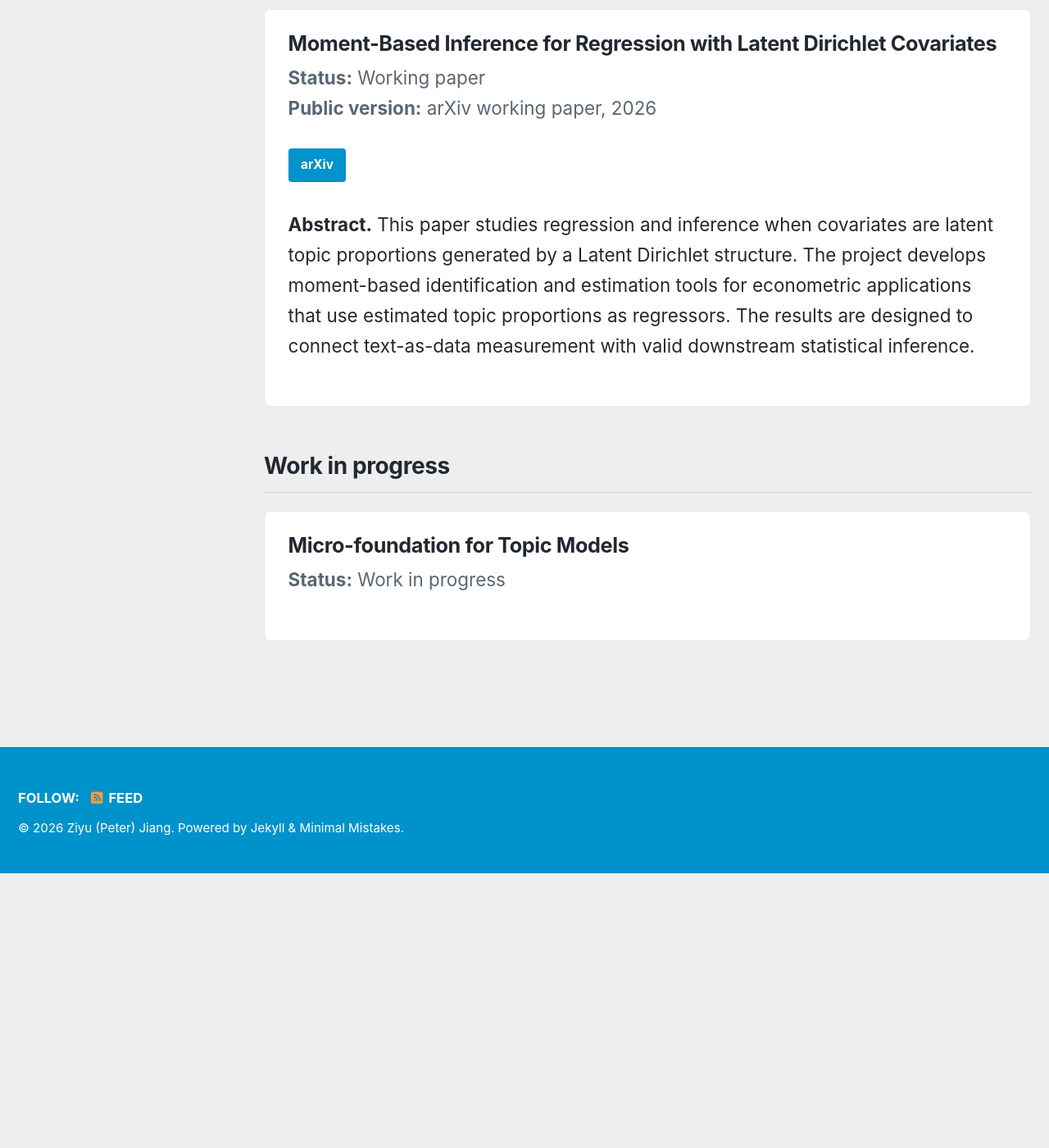
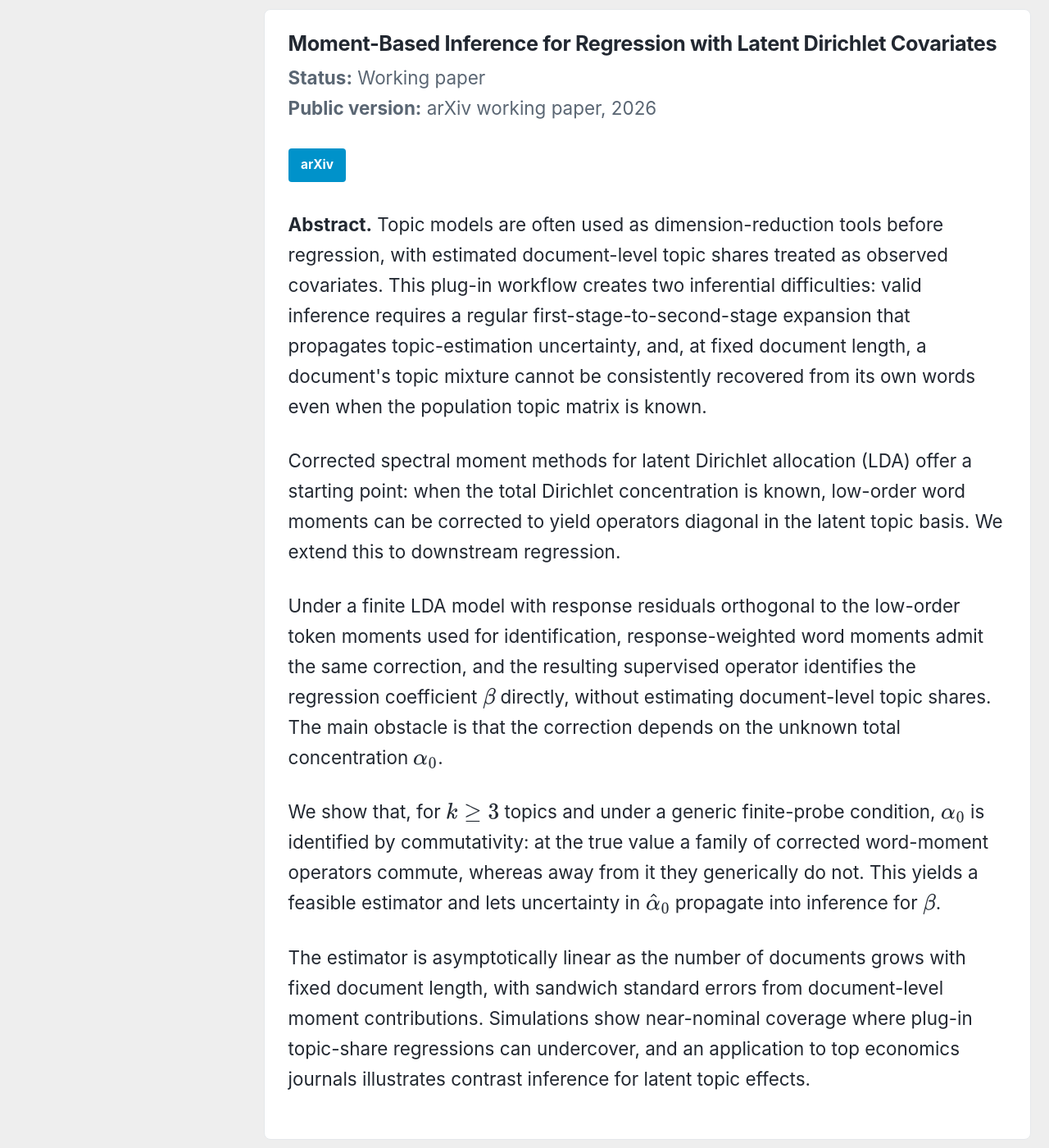
Before and after one commit to ziyupeterjiang/ziyupeterjiang.github.io, a Jekyll site: the page built from _pages/research.md, in a window 1280 px wide and 1400 px high, scrolled down 1305 px. Shown: the whole window at 82% size. Built offline with Jekyll 4.4.1, drawn with Linux system fonts in a browser that asks for light colours; cached includes are drawn as plain includes; before the commit the page ends 2370 px from its top, so only the background shows below that.

Commit message:
Update research.md

```diff
--- a/_pages/research.md
+++ b/_pages/research.md
@@ -38,7 +38,15 @@
     <a href="https://arxiv.org/abs/2605.30718" class="btn btn--primary btn--small">arXiv</a>
   </p>
 
-  <p><strong>Abstract.</strong> This paper studies regression and inference when covariates are latent topic proportions generated by a Latent Dirichlet structure. The project develops moment-based identification and estimation tools for econometric applications that use estimated topic proportions as regressors. The results are designed to connect text-as-data measurement with valid downstream statistical inference.</p>
+  <p><strong>Abstract.</strong> Topic models are often used as dimension-reduction tools before regression, with estimated document-level topic shares treated as observed covariates. This plug-in workflow creates two inferential difficulties: valid inference requires a regular first-stage-to-second-stage expansion that propagates topic-estimation uncertainty, and, at fixed document length, a document's topic mixture cannot be consistently recovered from its own words even when the population topic matrix is known.</p>
+
+  <p>Corrected spectral moment methods for latent Dirichlet allocation (LDA) offer a starting point: when the total Dirichlet concentration is known, low-order word moments can be corrected to yield operators diagonal in the latent topic basis. We extend this to downstream regression.</p>
+
+  <p>Under a finite LDA model with response residuals orthogonal to the low-order token moments used for identification, response-weighted word moments admit the same correction, and the resulting supervised operator identifies the regression coefficient \(\beta\) directly, without estimating document-level topic shares. The main obstacle is that the correction depends on the unknown total concentration \(\alpha_0\).</p>
+
+  <p>We show that, for \(k\ge3\) topics and under a generic finite-probe condition, \(\alpha_0\) is identified by commutativity: at the true value a family of corrected word-moment operators commute, whereas away from it they generically do not. This yields a feasible estimator and lets uncertainty in \(\hat\alpha_0\) propagate into inference for \(\beta\).</p>
+
+  <p>The estimator is asymptotically linear as the number of documents grows with fixed document length, with sandwich standard errors from document-level moment contributions. Simulations show near-nominal coverage where plug-in topic-share regressions can undercover, and an application to top economics journals illustrates contrast inference for latent topic effects.</p>
 </article>
 
 ## Work in progress
```
